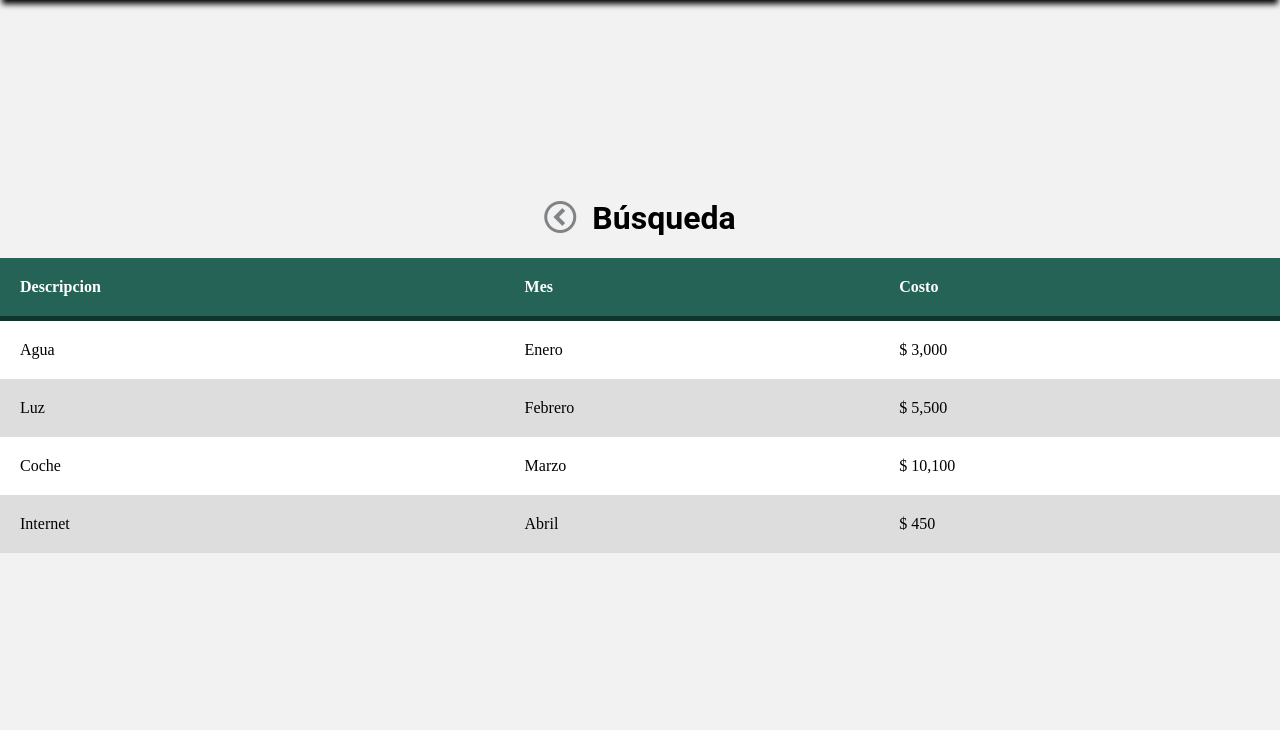
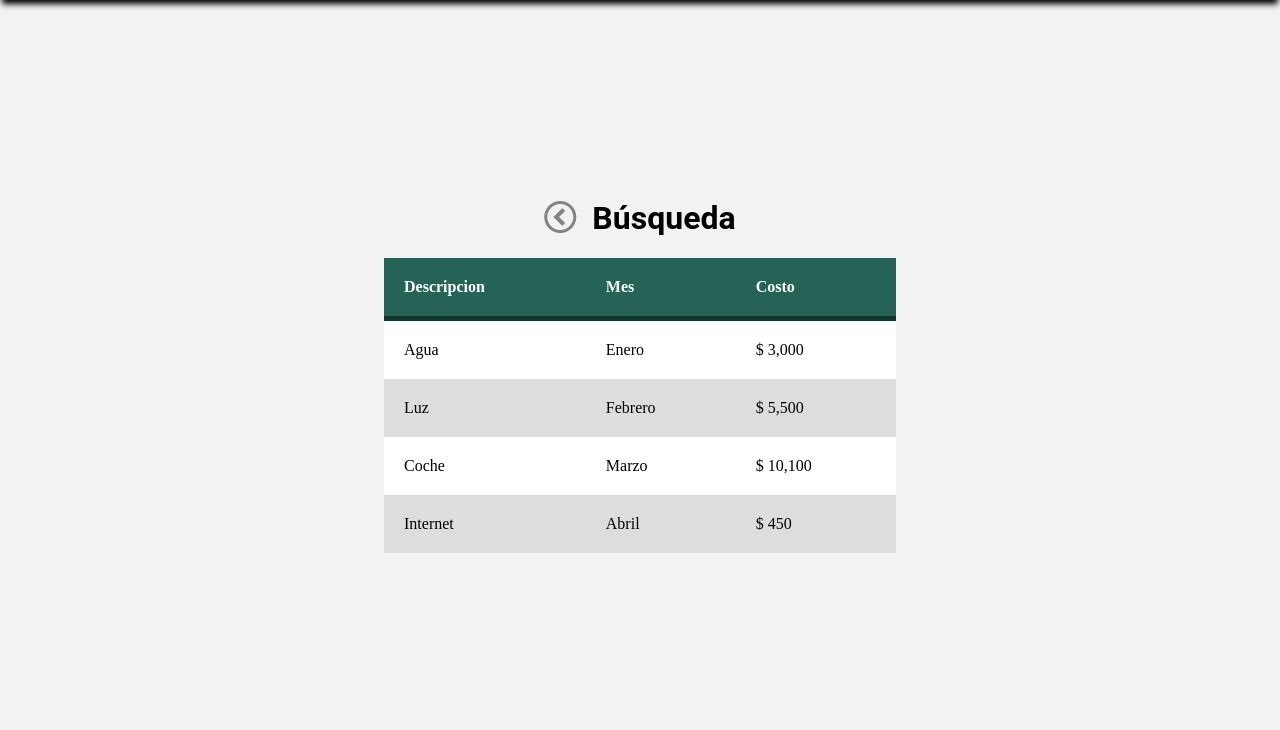
Before and after one commit to peblo-code/PROYECTO, a Django app: template servidor/pagina/templates/sections/config/users.html in a window 1280 px wide. Shown: the part 70-800 px from the top of the page. Run offline with Django 3.2, Linux system fonts and the light colour scheme; the template is opened without the code that fills it, so the values that code supplies are empty; some web fonts are replaced.

Commit message:
Cambios provisionales

```diff
--- /dev/null
+++ b/servidor/pagina/static/css/section-styles/config/users.css
@@ -0,0 +1,3 @@
+.form-container {
+    padding: 0 24em;
+}
--- a/servidor/pagina/templates/sections/config/users.html
+++ b/servidor/pagina/templates/sections/config/users.html
@@ -11,6 +11,7 @@
     <link rel="stylesheet" href="{% static './css/globals.css' %}">
     <link rel="stylesheet" href="{% static './css/section-styles/search.css' %}">
     <link rel="stylesheet" href="{% static './css/tables.css' %}">
+    <link rel="stylesheet" href="{% static './css/section-styles/config/users.css' %}">
     <!-- Fuentes de Google -->
     <link rel="preconnect" href="https://fonts.googleapis.com">
     <link rel="preconnect" href="https://fonts.gstatic.com" crossorigin>
```
